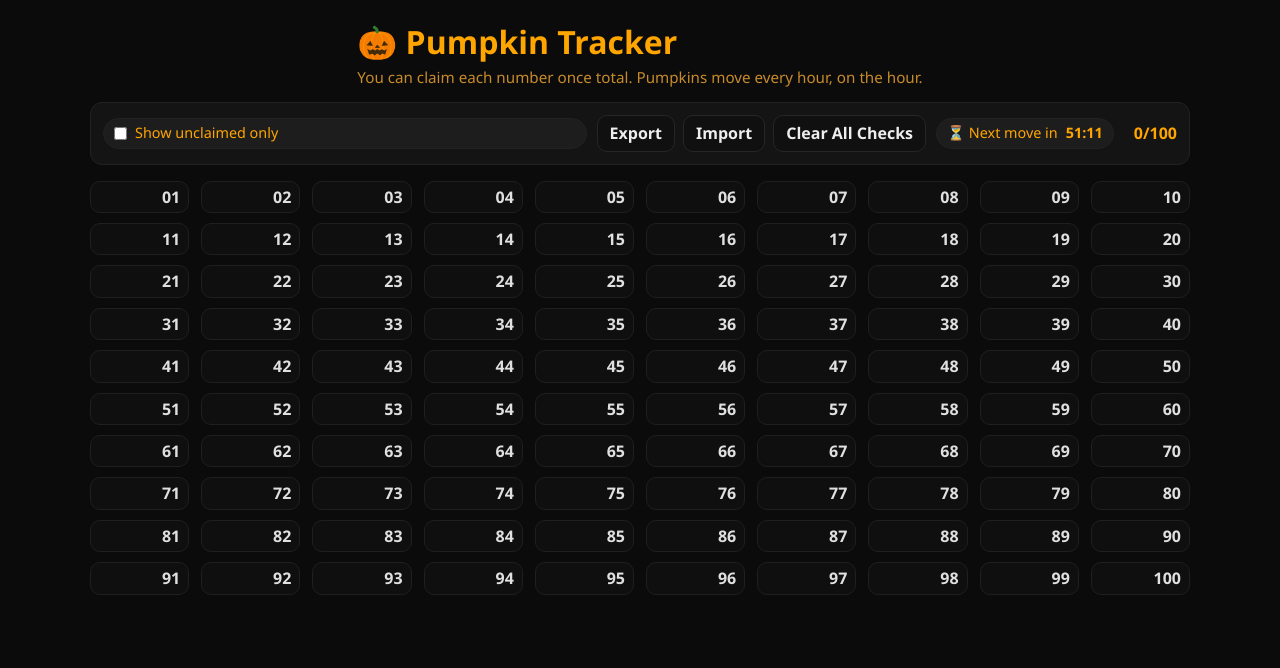
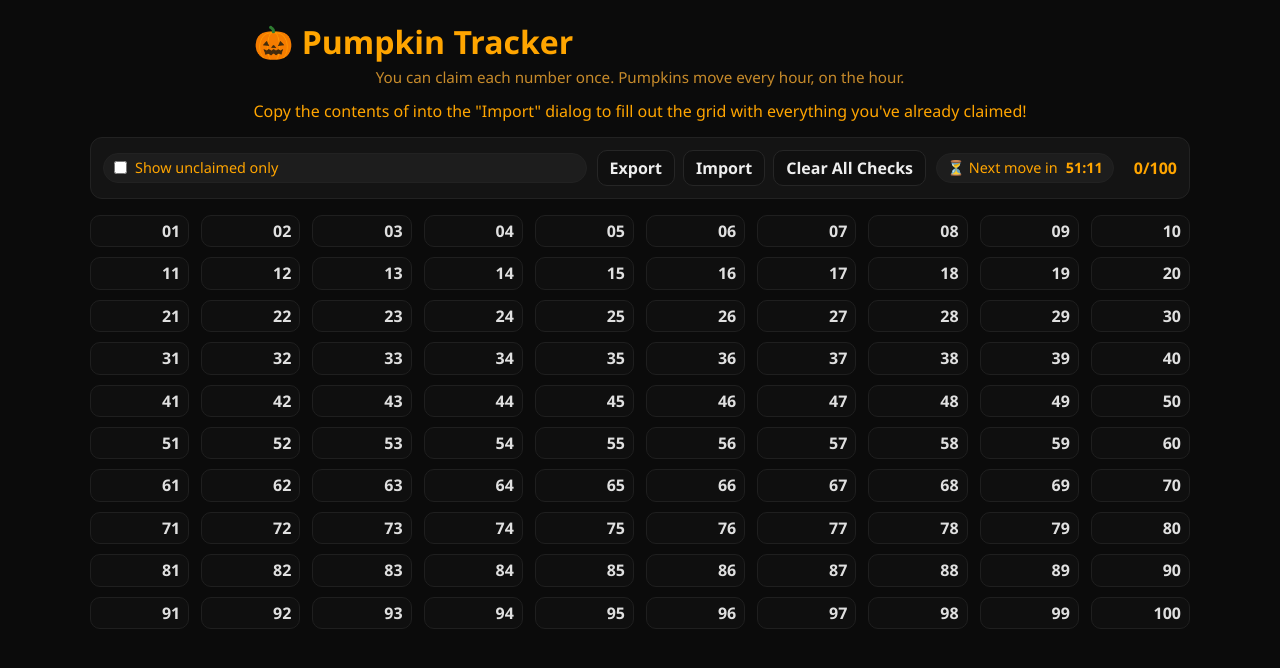
Before and after one commit to RadicalZephyr/wplace-pumpkin-bingo, a React (Vite) app: page / in a window 1280 px wide. Shown: the top 668 px of the page. Built offline with nearby package versions, Linux system fonts and the light colour scheme.

Commit message:
Add some basic getting started instructions with import

```diff
--- a/src/App.tsx
+++ b/src/App.tsx
@@ -17,6 +17,9 @@ import {
 import type { LinksMap } from "./types";
 import { useCountdownToTopOfHour, useMedia } from "./hooks";
 import PumpkinGrid from "./components/PumpkinGrid.tsx";
+
+const CLAIMED_LINK =
+  "https://backend.wplace.live/event/hallowen/pumpkins/claimed";
 
 function downloadJson(filename: string, payload: string) {
   const blob = new Blob([payload], { type: "application/json" });
@@ -113,9 +116,7 @@ export default function App() {
   };
 
   const handleImport = () => {
-    const text = prompt(
-      "Paste exported JSON, or contents of\nhttps://backend.wplace.live/event/hallowen/pumpkins/claimed",
-    );
+    const text = prompt(`Paste exported JSON, or contents of\n${CLAIMED_LINK}`);
     if (!text) return;
     const parsed = importAll(text);
     if (!parsed) return alert("Invalid JSON");
@@ -165,8 +166,12 @@ export default function App() {
       <header>
         <h1>🎃 Pumpkin Tracker</h1>
         <p className="sub">
-          You can claim each number once total. Pumpkins move every hour, on the
-          hour.
+          You can claim each number once. Pumpkins move every hour, on the hour.
+        </p>
+        <p>
+          Copy the contents of <a href="{{ CLAIMED_LINK }}"></a> into the
+          "Import" dialog to fill out the grid with everything you've already
+          claimed!
         </p>
       </header>
 
```
